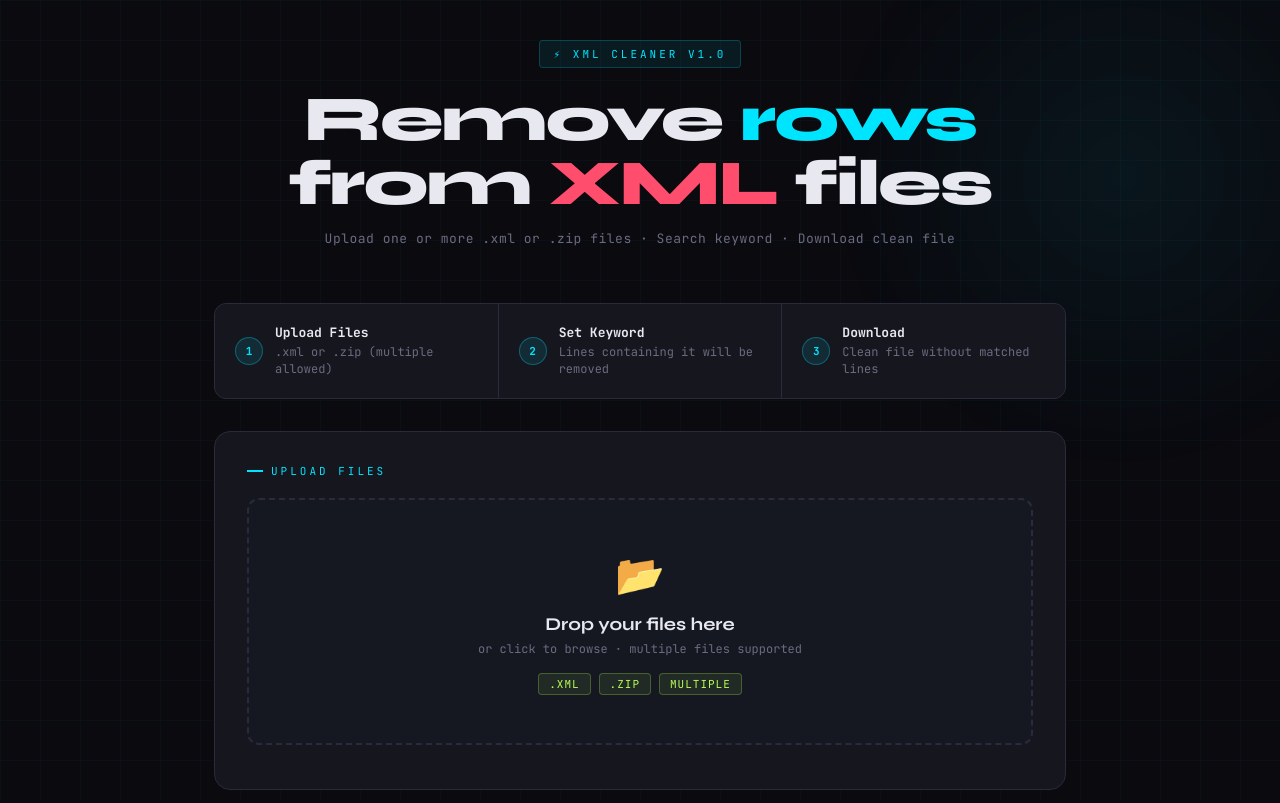
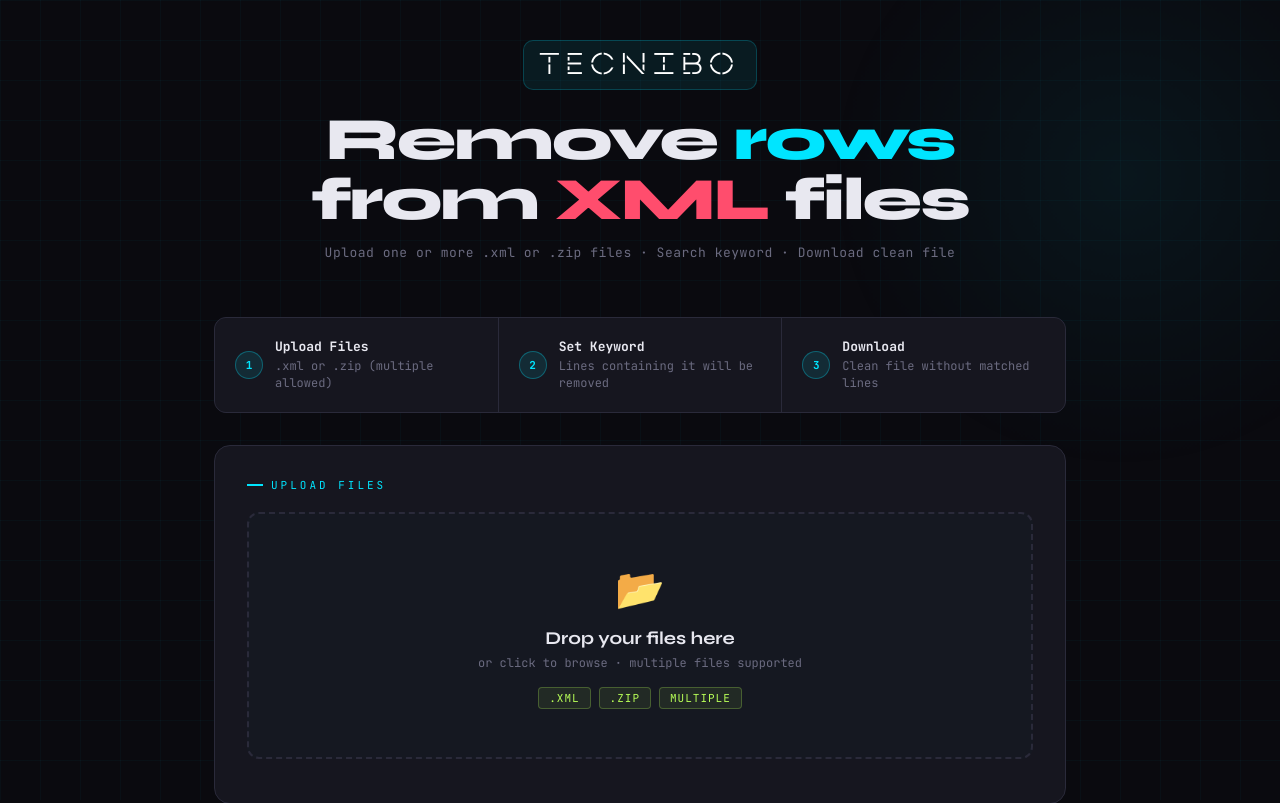
Before and after one commit to alhmami-nabil/RemoveRowsFiles, a Flask app: page / in a window 1280 px wide. Shown: the top 803 px of the page. Run offline with Flask 3, Linux system fonts and the light colour scheme.

Commit message:
09/04/2026

```diff
--- a/static/styles.css
+++ b/static/styles.css
@@ -1,4 +1,12 @@
 @import url('https://fonts.googleapis.com/css2?family=JetBrains+Mono:wght@300;400;600;700&family=Syne:wght@400;700;800&display=swap');
+
+
+@font-face {
+  font-family: 'TecniboDisplay';
+  src: url('/static/fonts/TECNIBO-DISPLAY.otf') format('opentype');
+  font-weight: normal;
+  font-style: normal;
+}
 
   :root {
     --bg: #0a0a0f;
@@ -74,23 +82,24 @@
   }
 
   .logo-badge {
+    font-family: 'TecniboDisplay', sans-serif;
     display: inline-flex;
     align-items: center;
-    gap: 8px;
+    gap: 12px;
     background: rgba(0,229,255,0.08);
     border: 1px solid rgba(0,229,255,0.2);
-    border-radius: 4px;
-    padding: 6px 14px;
-    font-size: 11px;
-    color: var(--accent);
-    letter-spacing: 3px;
+    border-radius: 10px;
+    padding: 6px 16px;
+    font-size: 30px;
+    color: white;
+    letter-spacing: 6px;
     text-transform: uppercase;
     margin-bottom: 20px;
   }
 
   h1 {
     font-family: 'Syne', sans-serif;
-    font-size: clamp(36px, 7vw, 64px);
+    font-size: clamp(30px, 7vw, 60px);
     font-weight: 800;
     line-height: 1;
     letter-spacing: -2px;
--- a/templates/index.html
+++ b/templates/index.html
@@ -13,7 +13,7 @@
 <div class="container">
 
   <header>
-    <div class="logo-badge">⚡ XML CLEANER v1.0</div>
+    <div class="logo-badge">Tecnibo</div>
     <h1>Remove <span class="hl">rows</span><br>from <span class="hl2">XML</span> files</h1>
     <p class="subtitle">Upload one or more .xml or .zip files · Search keyword · Download clean file</p>
   </header>
```
Also changed, not shown: static/fonts/TECNIBO-DISPLAY.otf (added), static/fonts/TECNIBO-DISPLAY.ttf (added), static/fonts/TECNIBO-DISPLAY.woff (added), static/fonts/TECNIBO-DISPLAY.woff2 (added), static/fonts/UniversalSans-500.ttf (added), 2 other files.
